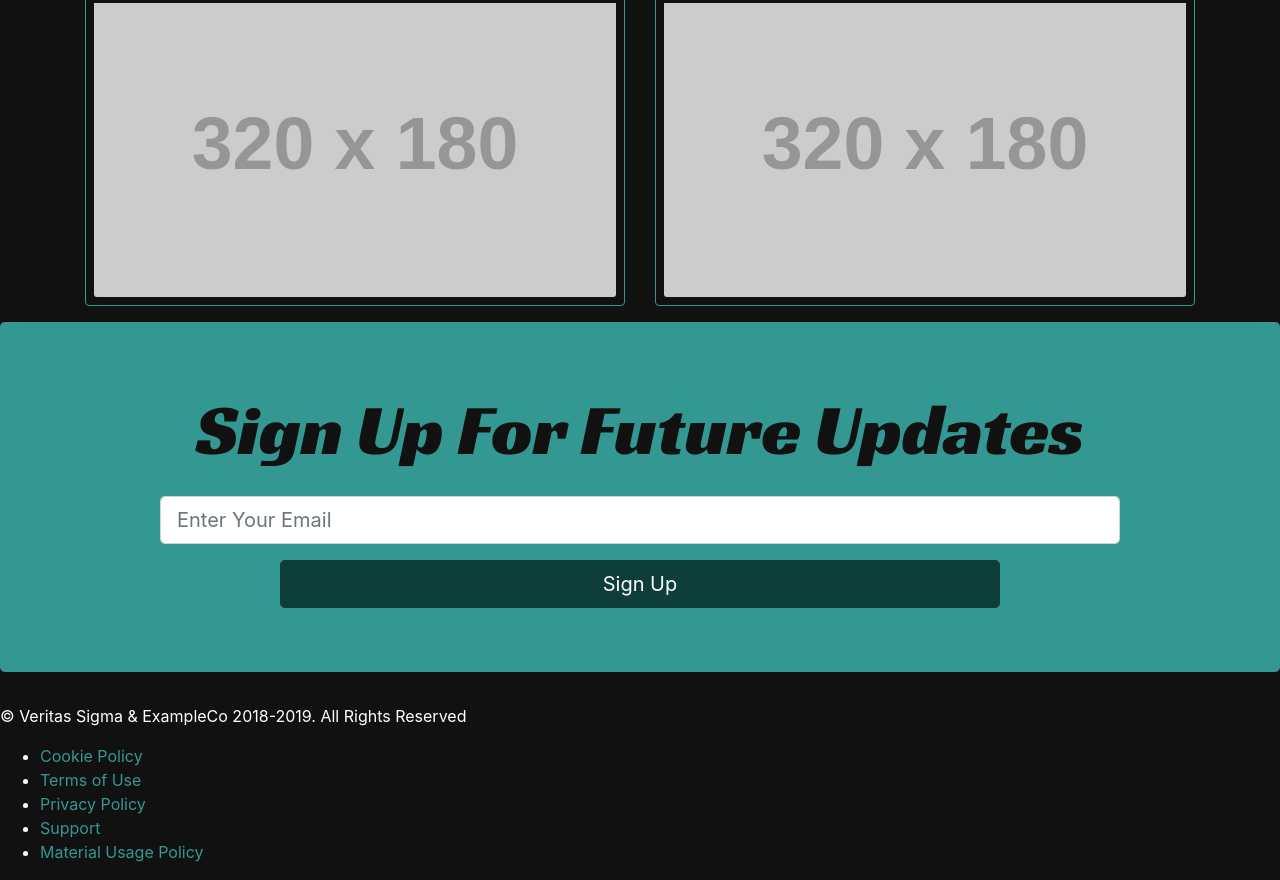
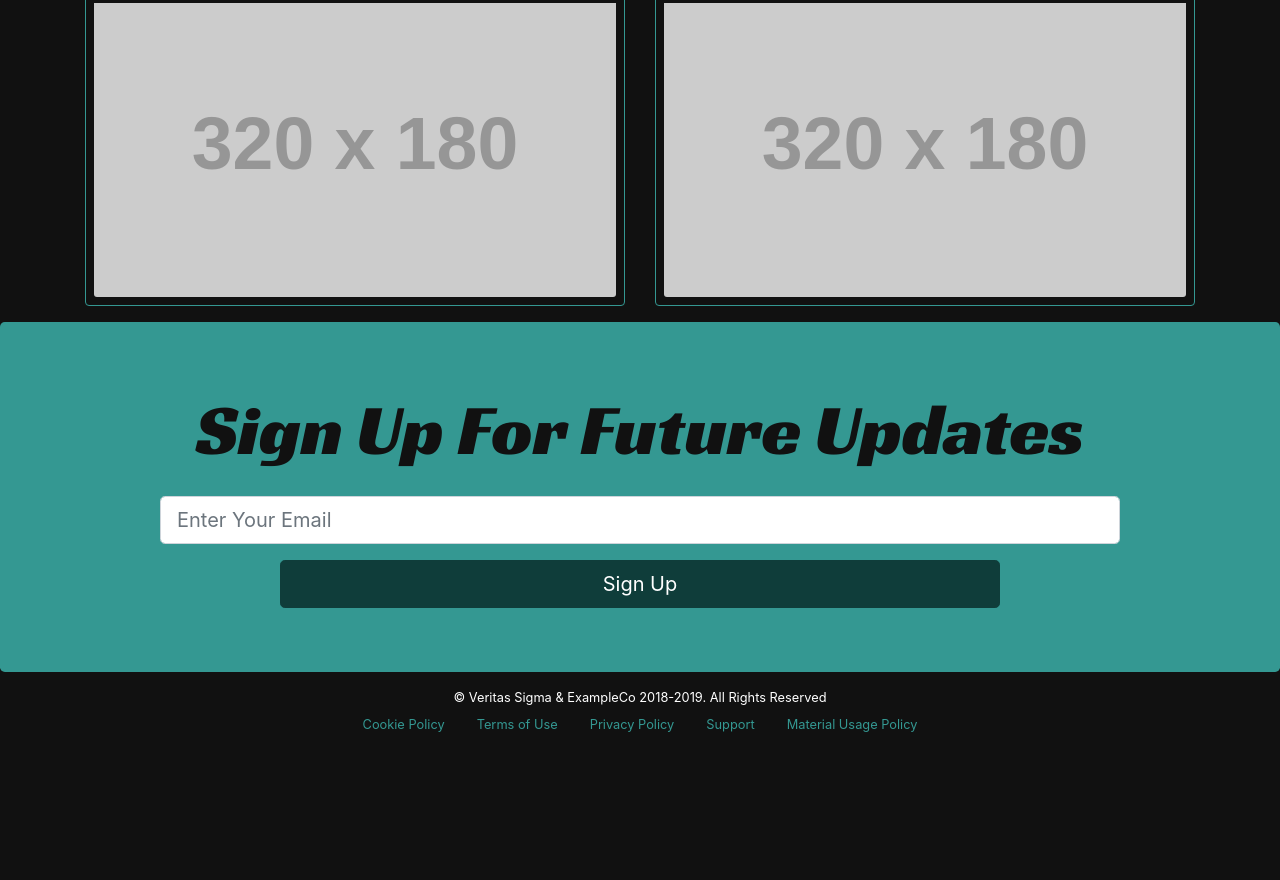
Before and after one commit to Sakeran/arm-landing, a website built with webpack: page src/index.html in a window 1280 px wide. Shown: the part 1126-2006 px from the top of the page. After the commit the page ends 1868 px from the top, so only its background shows below. Built offline with nearby package versions, Linux system fonts and the light colour scheme; some packages are replaced by stand-ins of ours; placeholder pictures from the web are drawn by us.

Commit message:
style footer

```diff
--- a/src/scss/styles.scss
+++ b/src/scss/styles.scss
@@ -52,6 +52,8 @@ h1, h2, h3, h4, h5, h6 {
   @extend .bg-primary;
   @extend .text-dark;
 
+  @extend .mb-1;
+
   h2 {
     @extend .text-center;
     @extend .display-3;
@@ -79,3 +81,25 @@ h1, h2, h3, h4, h5, h6 {
     }
   }
 }
+
+footer {
+  @extend .text-center;
+  @extend .small;
+
+  p {
+    @extend .m-0;
+    @extend .mt-3;
+  }
+
+  ul {
+    @extend .nav;
+    @extend .justify-content-center;
+
+    li {
+      @extend .nav-item;
+      a {
+        @extend .nav-link;
+      }
+    }
+  }
+}
```
